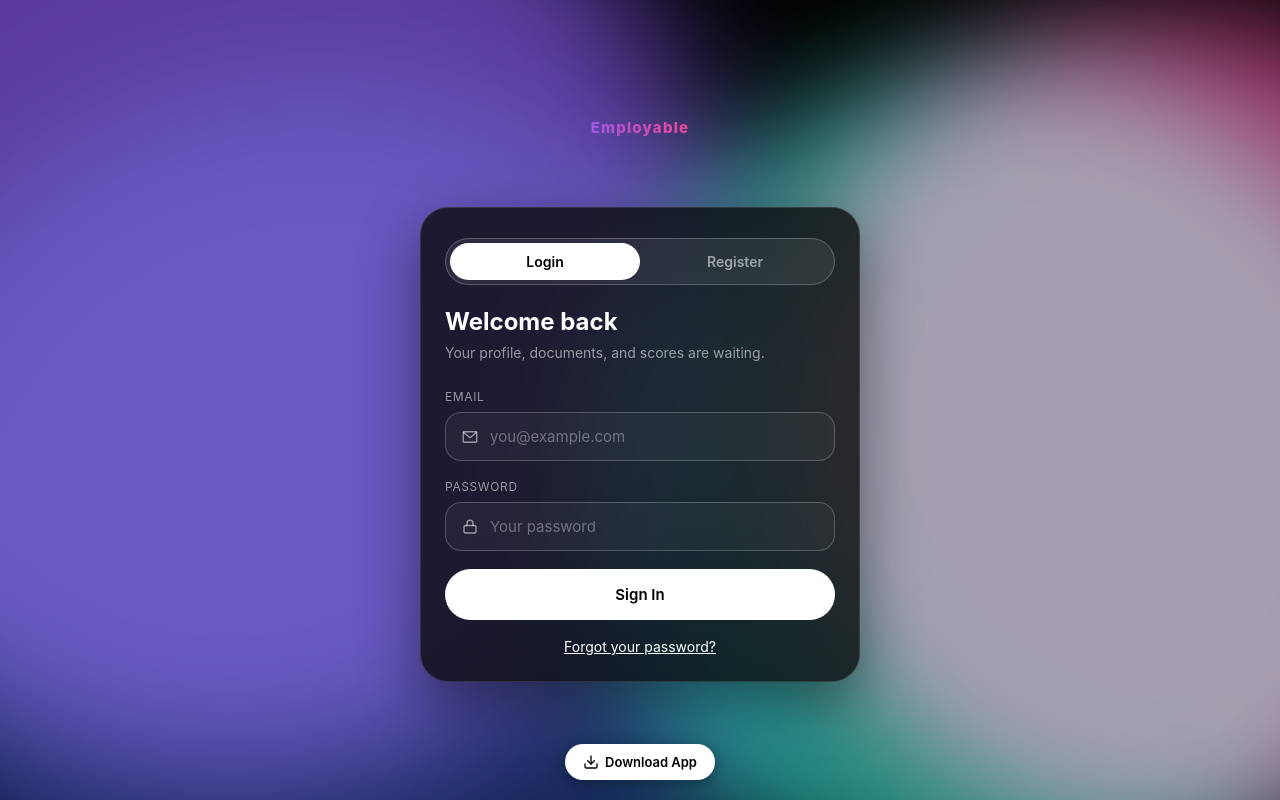
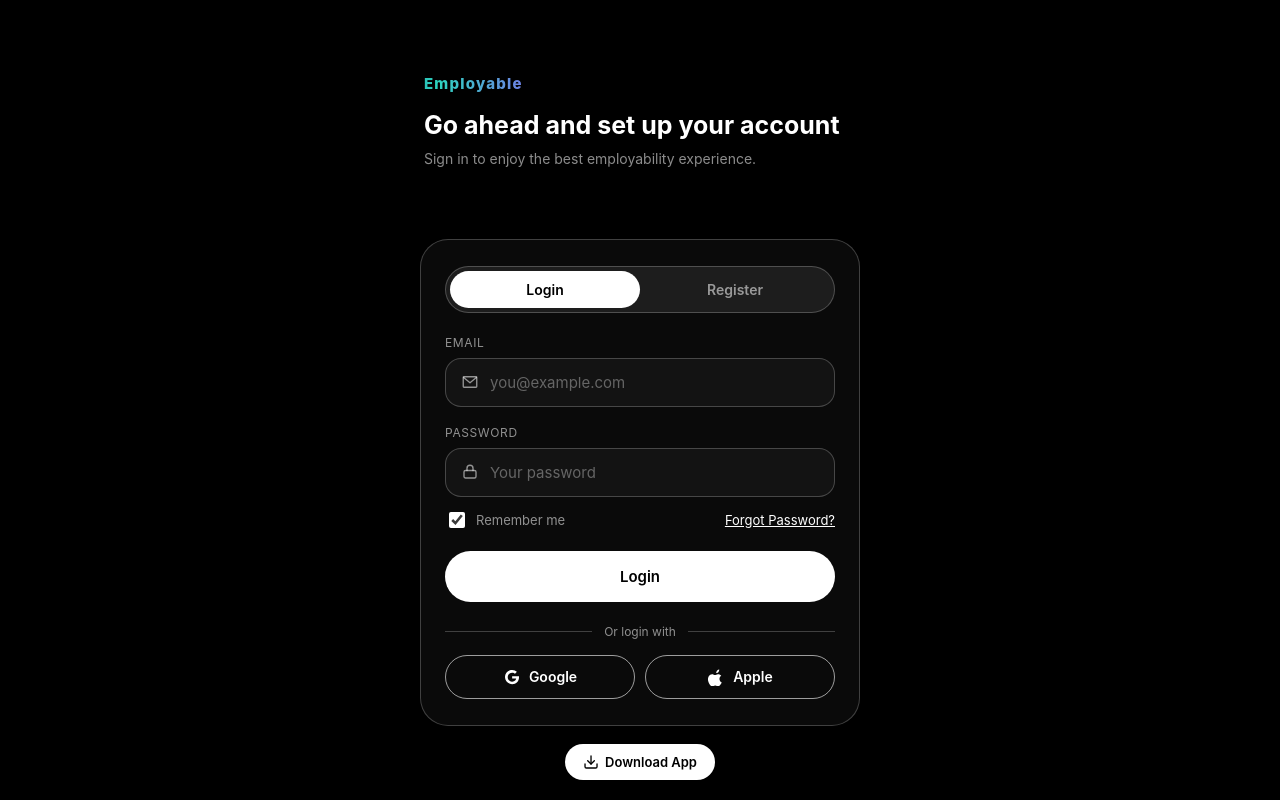
Before and after one commit to dsgnrcoza/mobile-employable, a Flask app: page /login in a window 1280 px wide. Run offline with Flask 3, Linux system fonts and the light colour scheme; some libraries are stand-ins or nearby versions.

Commit message:
Revert the auth background to black; match the reference layout closely (#27)
Removes the animated aurora gradient entirely -- back to the app's
actual plain black background, per feedback that it should stay
monochrome. In its place, restructured login/signup to match the
reference screenshot's layout: the headline now sits above the card
(in the dark area, not inside it), and the card itself adds a
"Remember me" checkbox alongside "Forgot Password?" on one row, a
divider, and Google/Apple buttons.

"Remember me" is wired to something real, not just decorative: checked
keeps the session for Flask's normal 31-day lifetime; unchecked makes
it a plain session-only cookie that clears when the browser closes.
Threaded through the 2FA-pending path too, so the choice still holds
even when a code has to be verified before the session actually opens.

Google/Apple buttons show "coming soon" when tapped rather than
silently doing nothing or faking a real sign-in -- wiring up actual
OAuth needs real API credentials from each platform's developer
console that only the account owner can provision.


Claude-Session: https://claude.ai/code/session_01RBwjN5PZuyqwAMHTT9n3kV

Co-authored-by: Claude <noreply@anthropic.com>

```diff
--- a/app.py
+++ b/app.py
@@ -254,11 +254,13 @@ def login_page():
         return redirect(url_for("dashboard"))
 
     if request.method == "POST":
+        remember = bool(request.form.get("remember"))
         try:
-            result = auth.login(request.form.get("email", ""), request.form.get("password", ""))
+            result = auth.login(request.form.get("email", ""), request.form.get("password", ""), remember=remember)
             if result["status"] == "2fa_required":
                 session["pending_2fa_user_id"] = result["user_id"]
                 session["pending_code_purpose"] = "2fa_login"
+                session["pending_2fa_remember"] = remember
                 return redirect(url_for("verify_code_page"))
             return redirect(url_for("dashboard"))
         except auth.AuthError as e:
@@ -326,9 +328,10 @@ def verify_code_page():
             return render_template("verify_code.html", purpose=purpose)
 
         if purpose == "2fa_login":
+            remember = session.pop("pending_2fa_remember", True)
             session.pop("pending_2fa_user_id", None)
             session.pop("pending_code_purpose", None)
-            auth.log_in_user(user_id)
+            auth.log_in_user(user_id, remember=remember)
             return redirect(url_for("dashboard"))
 
         session.pop("pending_reset_user_id", None)
--- a/static/css/style.css
+++ b/static/css/style.css
@@ -115,102 +115,14 @@ a {
 /* ---------- Auth shell (login / signup / forgot password / verify / reset) ---------- */
 
 .auth-shell {
-  position: relative;
   min-height: 100dvh;
   display: flex;
   flex-direction: column;
   background: var(--bg);
   padding: 0 20px;
-  overflow: hidden;
-}
-
-/* Smooth, non-directional "aurora" backdrop: a handful of large,
-   heavily-blurred blobs in the wordmark's own colors, each drifting on
-   its own slow independent loop so the overall shape never repeats in
-   an obviously mechanical way -- deliberately not a single linear
-   gradient sweeping one direction. Fixed color count keeps this cheap
-   (no per-frame JS/canvas), and blur+opacity are the only properties
-   ever animated so it composites well even on a mid-range phone. */
-.auth-aurora {
-  position: absolute;
-  inset: 0;
-  overflow: hidden;
-  z-index: 0;
-  pointer-events: none;
-}
-
-.auth-aurora-blob {
-  position: absolute;
-  width: 70vmax;
-  height: 70vmax;
-  border-radius: 50%;
-  filter: blur(60px);
-  opacity: 0.65;
-  mix-blend-mode: screen;
-  will-change: transform;
-}
-
-.auth-aurora-blob:nth-child(1) {
-  background: #8b5cf6;
-  top: -30%;
-  left: -25%;
-  animation: auth-aurora-drift-1 24s ease-in-out infinite;
-}
-
-.auth-aurora-blob:nth-child(2) {
-  background: #ec4899;
-  top: -10%;
-  right: -35%;
-  animation: auth-aurora-drift-2 29s ease-in-out infinite;
-}
-
-.auth-aurora-blob:nth-child(3) {
-  background: #1e3a8a;
-  bottom: -35%;
-  left: -15%;
-  animation: auth-aurora-drift-3 33s ease-in-out infinite;
-}
-
-.auth-aurora-blob:nth-child(4) {
-  background: #2dd4bf;
-  bottom: -25%;
-  right: -20%;
-  animation: auth-aurora-drift-4 27s ease-in-out infinite;
-}
-
-@keyframes auth-aurora-drift-1 {
-  0%, 100% { transform: translate(0, 0) scale(1); }
-  33% { transform: translate(12%, 10%) scale(1.12); }
-  66% { transform: translate(-6%, 14%) scale(0.94); }
-}
-
-@keyframes auth-aurora-drift-2 {
-  0%, 100% { transform: translate(0, 0) scale(1); }
-  33% { transform: translate(-14%, 8%) scale(0.9); }
-  66% { transform: translate(-4%, -10%) scale(1.15); }
-}
-
-@keyframes auth-aurora-drift-3 {
-  0%, 100% { transform: translate(0, 0) scale(1); }
-  33% { transform: translate(10%, -12%) scale(1.1); }
-  66% { transform: translate(16%, 4%) scale(0.92); }
-}
-
-@keyframes auth-aurora-drift-4 {
-  0%, 100% { transform: translate(0, 0) scale(1); }
-  33% { transform: translate(-10%, -8%) scale(0.95); }
-  66% { transform: translate(-16%, 6%) scale(1.1); }
-}
-
-@media (prefers-reduced-motion: reduce) {
-  .auth-aurora-blob {
-    animation: none;
-  }
 }
 
 .auth-card {
-  position: relative;
-  z-index: 1;
   flex: 1;
   display: flex;
   flex-direction: column;
@@ -250,7 +162,7 @@ a {
 
 .auth-visual {
   padding: 0 4px 22px;
-  text-align: center;
+  text-align: left;
 }
 
 .auth-wordmark {
@@ -291,10 +203,21 @@ a {
   }
 }
 
-.auth-visual-inner,
-.auth-visual-foot,
+/* Headline + subtext sit in the dark area above the card (not inside
+   it), matching the reference layout. */
 .auth-headline {
-  display: none;
+  display: block;
+  font-size: 25px;
+  font-weight: 700;
+  line-height: 1.3;
+  margin: 16px 0 6px;
+}
+
+.auth-headline-sub {
+  display: block;
+  color: var(--muted);
+  font-size: 14px;
+  line-height: 1.5;
 }
 
 .auth-form-side {
@@ -302,25 +225,15 @@ a {
   padding: 0;
 }
 
-/* The rounded "sheet" every auth screen's form sits on -- the concept
-   pulled from the reference design (a big soft card floating on a
-   plain background, pill inputs, pill buttons) rebuilt in this app's
-   own monochrome palette rather than copying its color scheme. */
+/* The rounded "sheet" every auth screen's form sits on. */
 .auth-form-box {
   width: 100%;
   max-width: none;
   margin: 0;
-  /* Opaque enough to stay readable over the animated aurora blobs
-     behind it, with a frosted-glass blur so the backdrop still reads
-     through faintly at the card's edges rather than just hard-cutting
-     to a flat black box. */
-  background: rgba(8, 8, 10, 0.78);
-  backdrop-filter: blur(24px);
-  -webkit-backdrop-filter: blur(24px);
-  border: 1px solid rgba(255, 255, 255, 0.12);
+  background: #0a0a0a;
+  border: 1px solid var(--line);
   border-radius: 28px;
-  padding: 30px 24px 26px;
-  box-shadow: 0 20px 60px rgba(0, 0, 0, 0.45);
+  padding: 26px 24px;
 }
 
 .auth-form-box h1 {
@@ -518,6 +431,93 @@ a {
 .auth-switch a {
   color: var(--fg);
   text-decoration: underline;
+}
+
+/* ---------- Remember me / Forgot password row ---------- */
+
+.auth-row {
+  display: flex;
+  align-items: center;
+  justify-content: space-between;
+  margin: -6px 0 20px;
+  font-size: 13px;
+}
+
+.auth-checkbox {
+  display: flex;
+  align-items: center;
+  gap: 8px;
+  color: var(--muted);
+  cursor: pointer;
+}
+
+.auth-checkbox input {
+  width: 16px;
+  height: 16px;
+  accent-color: var(--fg);
+  cursor: pointer;
+}
+
+.auth-row a {
+  color: var(--fg);
+  text-decoration: underline;
+}
+
+/* ---------- Social login ---------- */
+
+.auth-divider {
+  display: flex;
+  align-items: center;
+  gap: 12px;
+  margin: 22px 0 16px;
+  color: var(--muted);
+  font-size: 12px;
+}
+
+.auth-divider::before,
+.auth-divider::after {
+  content: "";
+  flex: 1;
+  height: 1px;
+  background: var(--line);
+}
+
+.auth-social-row {
+  display: flex;
+  gap: 10px;
+}
+
+.auth-social-btn {
+  flex: 1;
+  display: flex;
+  align-items: center;
+  justify-content: center;
+  gap: 8px;
+  padding: 12px 0;
+  border-radius: 999px;
+  border: 1px solid var(--line-strong);
+  background: transparent;
+  color: var(--fg);
+  font-size: 14px;
+  font-weight: 600;
+  font-family: inherit;
+  cursor: pointer;
+}
+
+.auth-social-btn:hover {
+  background: var(--surface);
+}
+
+.auth-social-btn svg {
+  width: 18px;
+  height: 18px;
+}
+
+.auth-social-note {
+  text-align: center;
+  font-size: 12px;
+  color: var(--muted);
+  margin-top: 14px;
 }
 
 /* ---------- 6-digit code entry ---------- */
--- /dev/null
+++ b/static/js/social-login.js
@@ -0,0 +1,20 @@
+(function () {
+  "use strict";
+
+  // Google/Apple sign-in aren't wired up to a real OAuth provider yet
+  // (that needs real API credentials from each platform's developer
+  // console, which only the account owner can provision) -- so these
+  // say so plainly instead of pretending to work.
+  var note = document.getElementById("social-login-note");
+  if (!note) return;
+
+  function showComingSoon(provider) {
+    note.textContent = provider + " sign-in is coming soon.";
+    note.hidden = false;
+  }
+
+  var googleBtn = document.getElementById("google-login-btn");
+  var appleBtn = document.getElementById("apple-login-btn");
+  if (googleBtn) googleBtn.addEventListener("click", function () { showComingSoon("Google"); });
+  if (appleBtn) appleBtn.addEventListener("click", function () { showComingSoon("Apple"); });
+})();
--- a/templates/_auth_aurora.html
+++ /dev/null
@@ -1,6 +0,0 @@
-<div class="auth-aurora" aria-hidden="true">
-  <span class="auth-aurora-blob"></span>
-  <span class="auth-aurora-blob"></span>
-  <span class="auth-aurora-blob"></span>
-  <span class="auth-aurora-blob"></span>
-</div>
--- a/templates/forgot_password.html
+++ b/templates/forgot_password.html
@@ -2,7 +2,6 @@
 {% block title %}Forgot Password — Employable{% endblock %}
 {% block content %}
 <div class="auth-shell">
-  {% include "_auth_aurora.html" %}
   <div class="auth-card">
 
     <div class="auth-visual">
--- a/templates/login.html
+++ b/templates/login.html
@@ -2,11 +2,12 @@
 {% block title %}Sign In — Employable{% endblock %}
 {% block content %}
 <div class="auth-shell">
-  {% include "_auth_aurora.html" %}
   <div class="auth-card">
 
     <div class="auth-visual">
       <div class="auth-wordmark">Employable<span class="dot">.</span></div>
+      <span class="auth-headline">Go ahead and set up your account</span>
+      <span class="auth-headline-sub">Sign in to enjoy the best employability experience.</span>
     </div>
 
     <div class="auth-form-side">
@@ -15,9 +16,6 @@
           <span class="auth-tab active">Login</span>
           <a href="{{ url_for('signup_page') }}" class="auth-tab">Register</a>
         </div>
-
-        <h1>Welcome back</h1>
-        <span class="sub">Your profile, documents, and scores are waiting.</span>
 
         {% with messages = get_flashed_messages(with_categories=true) %}
           {% if messages %}
@@ -42,10 +40,30 @@
               <input type="password" id="password" name="password" placeholder="Your password" required>
             </div>
           </div>
-          <button type="submit" class="btn btn-gold btn-block">Sign In</button>
+
+          <div class="auth-row">
+            <label class="auth-checkbox">
+              <input type="checkbox" name="remember" checked>
+              <span>Remember me</span>
+            </label>
+            <a href="{{ url_for('forgot_password_page') }}">Forgot Password?</a>
+          </div>
+
+          <button type="submit" class="btn btn-gold btn-block">Login</button>
         </form>
 
-        <div class="auth-switch"><a href="{{ url_for('forgot_password_page') }}">Forgot your password?</a></div>
+        <div class="auth-divider"><span>Or login with</span></div>
+        <div class="auth-social-row">
+          <button type="button" class="auth-social-btn" id="google-login-btn">
+            <svg viewBox="0 0 24 24"><path fill="currentColor" d="M21.35 11.1h-9.17v2.98h5.4c-.23 1.4-1.62 4.1-5.4 4.1-3.25 0-5.9-2.69-5.9-6s2.65-6 5.9-6c1.85 0 3.09.79 3.8 1.47l2.6-2.5C17.09 3.47 14.9 2.5 12.18 2.5c-5.28 0-9.55 4.28-9.55 9.5s4.27 9.5 9.55 9.5c5.51 0 9.17-3.87 9.17-9.32 0-.63-.07-1.11-.15-1.58z"/></svg>
+            Google
+          </button>
+          <button type="button" class="auth-social-btn" id="apple-login-btn">
+            <svg viewBox="0 0 24 24"><path fill="currentColor" d="M16.3 2c.15 1.2-.34 2.4-1.02 3.24-.7.86-1.86 1.52-2.98 1.43-.17-1.16.4-2.38 1.05-3.14C14.06 2.62 15.25 2.03 16.3 2zm3.9 16.3c-.53 1.2-.78 1.74-1.46 2.8-.95 1.47-2.28 3.3-3.94 3.32-1.47.02-1.85-.96-3.85-.95-2 .01-2.42.97-3.89.95-1.66-.02-2.92-1.67-3.87-3.14C1.06 17.9 0.6 13.8 2.35 11.02c1.02-1.62 2.7-2.65 4.4-2.68 1.55-.03 2.7 1.05 3.83 1.05 1.1 0 2.55-1.3 4.3-1.11.73.03 2.8.3 4.13 2.2-.11.07-2.47 1.44-2.44 4.3.03 3.4 2.99 4.53 3.06 4.57z"/></svg>
+            Apple
+          </button>
+        </div>
+        <div id="social-login-note" class="auth-social-note" hidden></div>
       </div>
     </div>
 
@@ -70,4 +88,5 @@
 {% block extra_scripts %}
 <script src="{{ url_for('static', filename='js/install-prompt.js') }}"></script>
 <script src="{{ url_for('static', filename='js/download-app.js') }}"></script>
+<script src="{{ url_for('static', filename='js/social-login.js') }}"></script>
 {% endblock %}
--- a/templates/reset_password.html
+++ b/templates/reset_password.html
@@ -2,7 +2,6 @@
 {% block title %}Set New Password — Employable{% endblock %}
 {% block content %}
 <div class="auth-shell">
-  {% include "_auth_aurora.html" %}
   <div class="auth-card">
 
     <div class="auth-visual">
--- a/templates/verify_code.html
+++ b/templates/verify_code.html
@@ -2,7 +2,6 @@
 {% block title %}Enter Code — Employable{% endblock %}
 {% block content %}
 <div class="auth-shell">
-  {% include "_auth_aurora.html" %}
   <div class="auth-card">
 
     <div class="auth-visual">
```
Also changed, not shown: auth.py (+14 -4 lines), templates/signup.html (+16 -4 lines).
